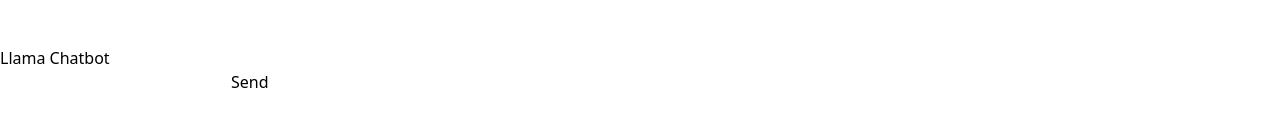
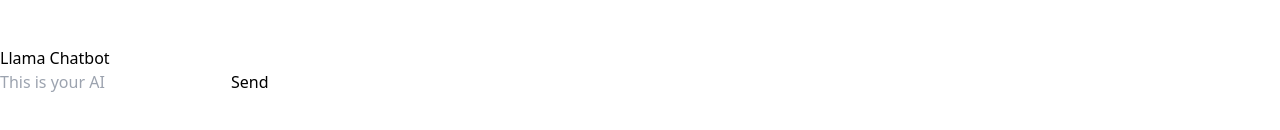
Before and after one commit to SwaroopBaibhav/IDEportfolio, a React (Vite) app: page /chatbot in a window 1280 px wide. Shown: the part 6726-6856 px from the top of the page. Built offline with nearby package versions, Linux system fonts and the light colour scheme.

Commit message:
added history functionality in chatbot

```diff
--- a/src/components/SidebarComponent/SidebarStyle.jsx
+++ b/src/components/SidebarComponent/SidebarStyle.jsx
@@ -5,7 +5,7 @@ function SidebarStyle({heading='title', children=(<h1>This is the sidebar</h1>)}
     <div className="h-screen bg-slate-950 w-48 text-sm pt-3">
         <div className=" text-white">
             <p className='text-white font-thin ml-5'>{heading}</p>
-            <div className='flex flex-col gap-2 my-3'>
+            <div className='flex flex-col overflow-hidden gap-2 my-3'>
                 {children}
             </div>
         </div>
--- a/src/pages/Llama/LlamaChat.jsx
+++ b/src/pages/Llama/LlamaChat.jsx
@@ -1,35 +1,52 @@
 import React, { useState } from 'react';
 import { HfInference } from "@huggingface/inference";
-import { useLoaderData } from 'react-router-dom';
 
 function LlamaChat() {
-    const data = useLoaderData();
 
-    const [response, setResponse] = useState('');
     const [input, setInput] = useState('');
+    const [chatting, setChatting] = useState([])
 
     const handleInput = async (e) => {
         e.preventDefault();
+        setChatting((prev) => [...prev, {content: input, role: 'user'}])
+        setInput('');
         const res = await getResponse(input);
-        setResponse(res);
-        setInput('');
+        setChatting((prev) => [...prev, {content: res.content, role: res.role}])
+        // console.log(chatting);
     };
 
     return (
-        <div>
-            <div className='flex flex-col gap-2 relative'>
-                <input
-                    className='text-black'
-                    type="text"
-                    value={input}
-                    onChange={(e) => setInput(e.target.value)}
-                />
-                <button onClick={handleInput} className='bg-blue-500 hover:bg-blue-800'>Send</button>
-                <div id='response'>
-                    {response}
-                </div>
+        <div className="flex flex-col h-full overflow-hidden">
+            <div className='flex flex-col gap-3'>
+                {chatting.map((message, role) => {      // here the role is actualy the index (reference => 10/trash.js)
+                    return message.role === 'user' ? (
+                    <div key={role} id="response" className="flex-1 p-2 overflow-auto mx-2 bg-blue-400 text-white rounded break-words">
+                        {message.content}
+                    </div>
+                    ) : (
+                        <div id="user" className="flex-1 p-2 overflow-auto mx-2 bg-green-500 text-white rounded break-words">
+                        {message.content}
+                    </div>
+                    )
+                })}
             </div>
+        {/* Input Section */}
+        <div className="mt-2">
+          <input
+            className="w-full p-2 rounded text-black"
+            type="text"
+            placeholder="This is your AI"
+            value={input}
+            onChange={(e) => setInput(e.target.value)}
+          />
+          <button
+            onClick={handleInput}
+            className="mt-2 bg-blue-500 hover:bg-blue-700 text-white w-full p-2 rounded"
+          >
+            Send
+          </button>
         </div>
+      </div>
     );
 }
 
@@ -46,7 +63,9 @@ export const getResponse = async (query) => {
         max_tokens: 100
     });
 
-    return chatCompletion.choices[0].message.content;
+    // console.log(chatCompletion.choices[0].message.role);
+
+    return {content: chatCompletion.choices[0].message.content, role: chatCompletion.choices[0].message.role}
 };
 
 export default LlamaChat;
```
